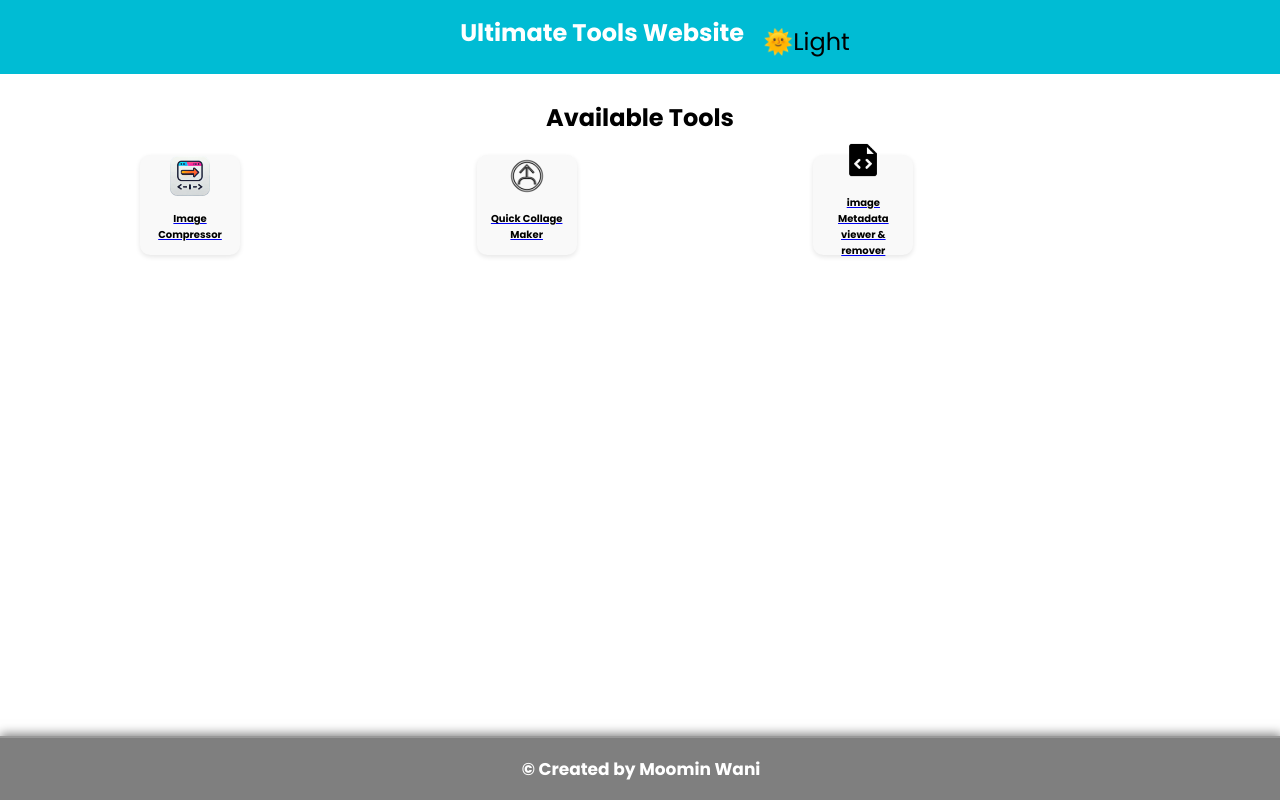
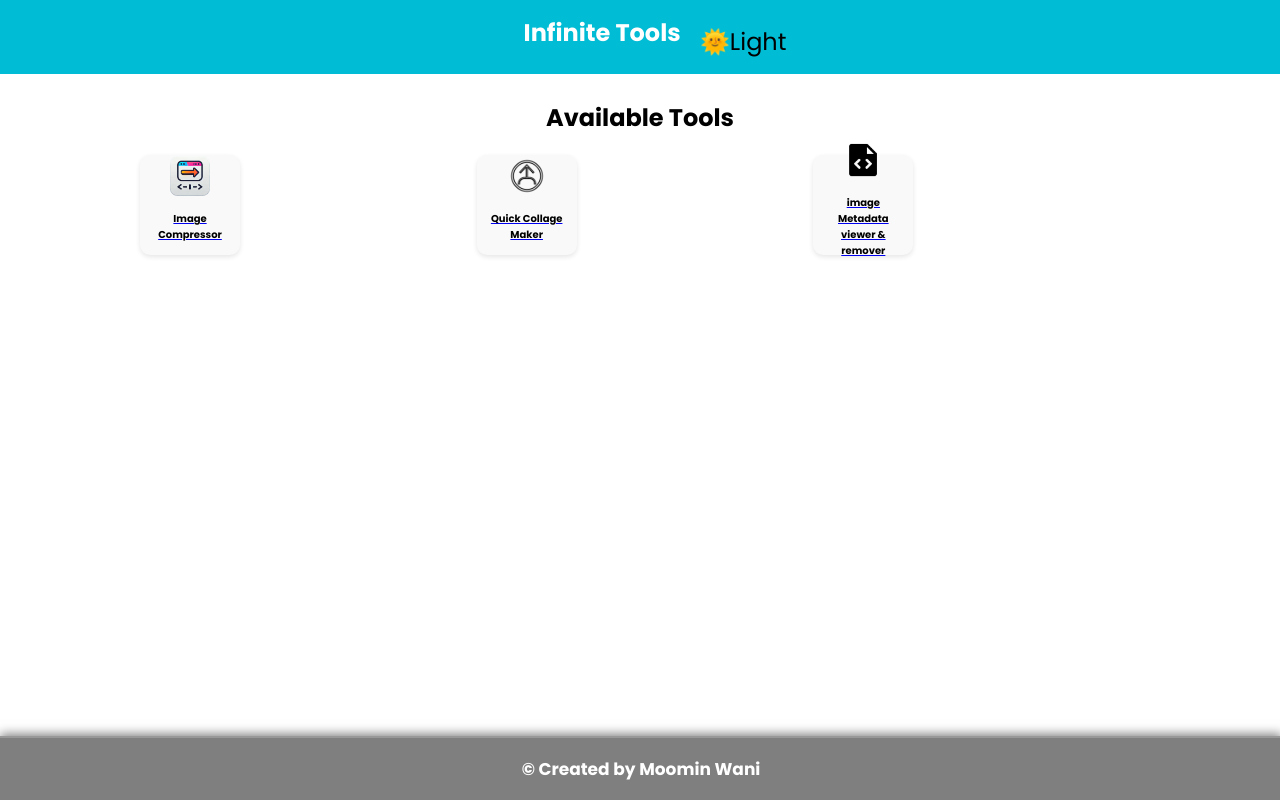
Before and after one commit to Moominwani/infinitetools, a plain HTML site: page image_tools.html in a window 1280 px wide. Drawn offline with Linux system fonts and the light colour scheme.

Commit message:
Update image_tools.html

```diff
--- a/image_tools.html
+++ b/image_tools.html
@@ -9,13 +9,9 @@
     <link href="https://fonts.googleapis.com/css2?family=Poppins:wght@400;700&display=swap" rel="stylesheet">
 </head>
 <body>
-    <header>
-        <div class="header-content">
-            <h1>Ultimate Tools</h1>
-        </div>
 <header>
     <div class="header-content">
-        <h1>Ultimate Tools Website</h1>
+        <h1>Infinite Tools </h1>
         <!-- The theme toggle button -->
         <label class="toggle-switch">
             <input type="checkbox" id="theme-toggle">
```
